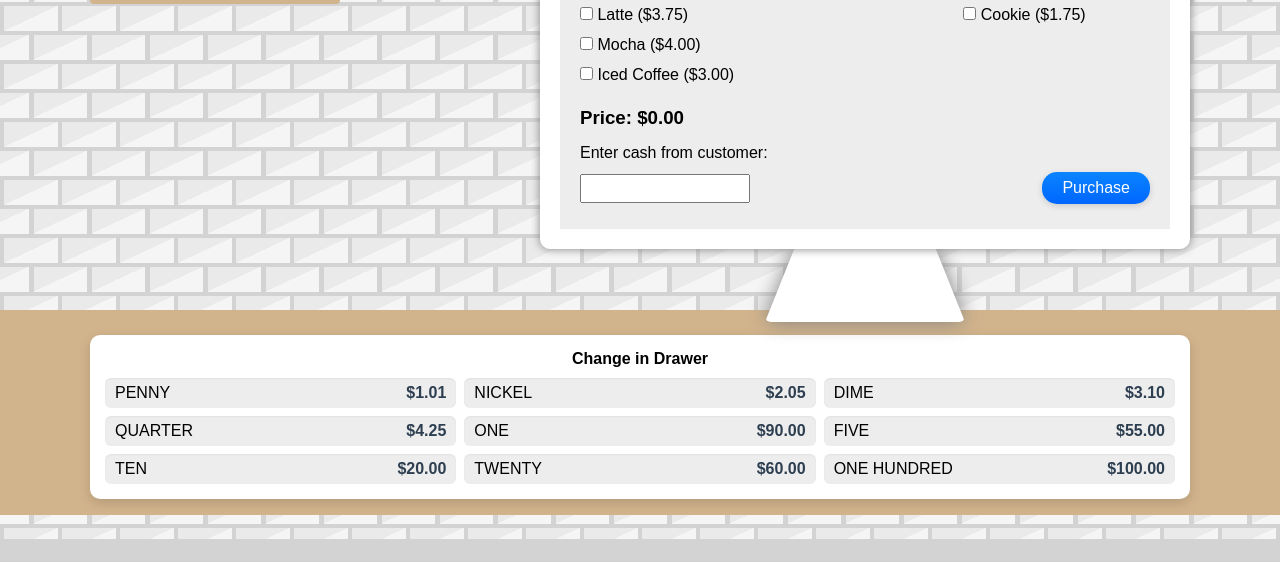
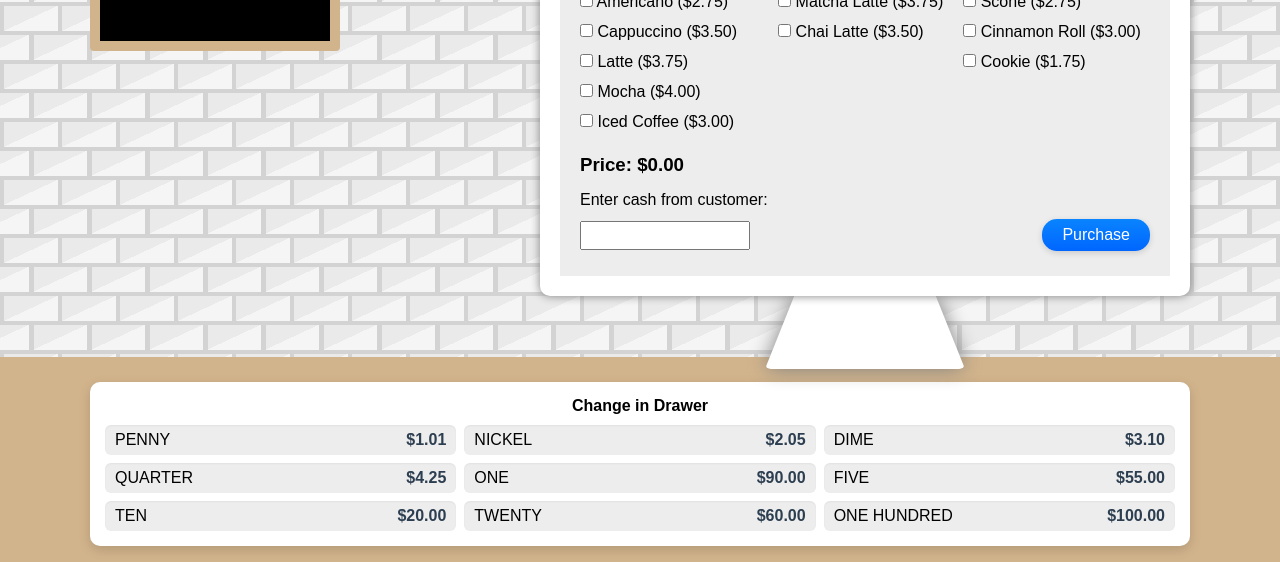
Before and after one commit to morganhepler/freecodecamp-cash-register-project, a plain HTML site: page index.html in a window 1280 px wide. Shown: the part 261-823 px from the top of the page. Before the commit the page ends 800 px from the top, so only its background shows below. Drawn offline with Linux system fonts and the light colour scheme.

Commit message:
edited margins

```diff
--- a/styles.css
+++ b/styles.css
@@ -19,7 +19,8 @@ body {
 main {
     display: flex;
     flex-direction: column;
-    min-height: 100%;
+    height: 100vh;
+    justify-content: center;
 }
 
 /* Top Section */
@@ -27,7 +28,7 @@ main {
     display: flex;
     justify-content: space-between;
     gap: 50px;
-    margin: 40px auto 0;
+    margin:  100px auto 0px;
     padding: 0 50px;
     width: 100vw;
     max-width: 1200px;
```
